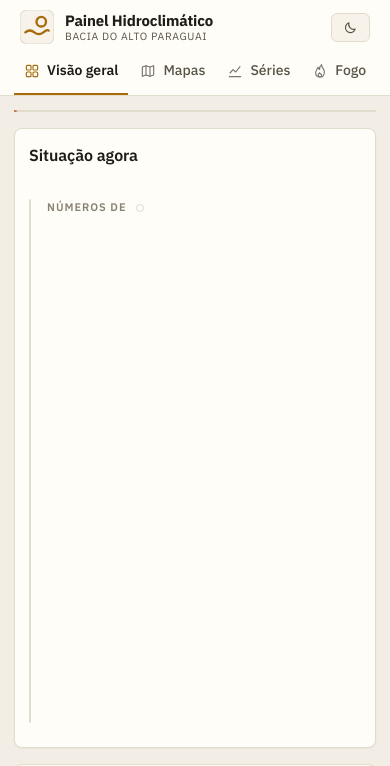
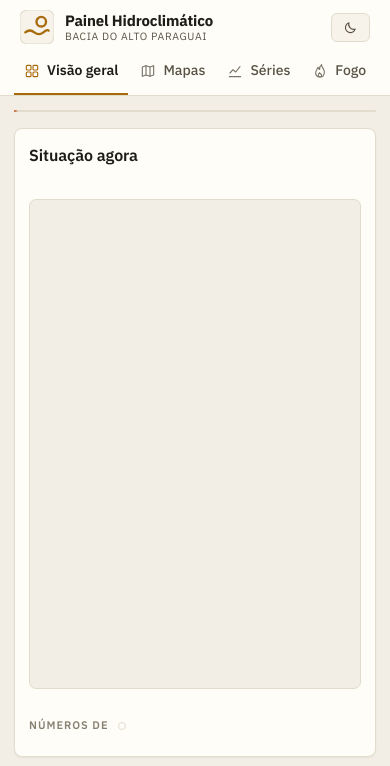
Before and after one commit to lucas-barros-rosa/painel-bap, a plain HTML site: page site/index.html in a window 390 px wide. Both pictures are taken after a click on the button 350 px from the left and 27 px from the top of the page. Shown: the top 766 px of the page. Drawn offline with nearby package versions, Linux system fonts and the light colour scheme; no server answers.

Commit message:
atualizacao do painel

```diff
--- a/site/style.css
+++ b/site/style.css
@@ -268,7 +268,13 @@ code{background:var(--meio);padding:1px 5px;border-radius:4px;font-size:13px}
 .regiao-mini{margin:0 0 6px;flex-wrap:wrap}
 .regiao-mini .seg button{font-size:12px;padding:4px 8px}
 #agora-camadas{margin-bottom:10px}
-@media (max-width:760px){ .agora .tiles{grid-template-columns:repeat(2,minmax(0,1fr))} .agora-mapa .mapa-int{height:62vh} }
+@media (max-width:900px){
+  .agora{grid-template-columns:minmax(0,1fr)}                 /* celular e tablet: mapa em cima, números embaixo */
+  .agora .tiles{grid-template-columns:repeat(2,minmax(0,1fr))}
+  .agora-mapa .mapa-int{height:58vh;min-height:320px}
+}
+.regiao-mini .seg{flex-wrap:wrap;max-width:100%}
+.agora > *{min-width:0}
 /* fogo: cartões curtos logo abaixo do mapa */
 .tiles-fogo{margin:0 0 16px}
 .tiles-fogo .det b{color:var(--tinta);font-weight:600}
```
